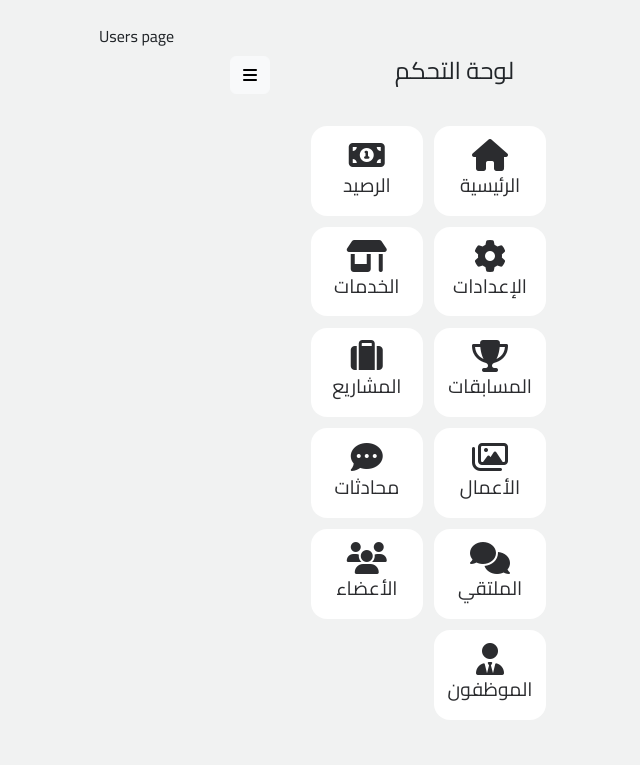
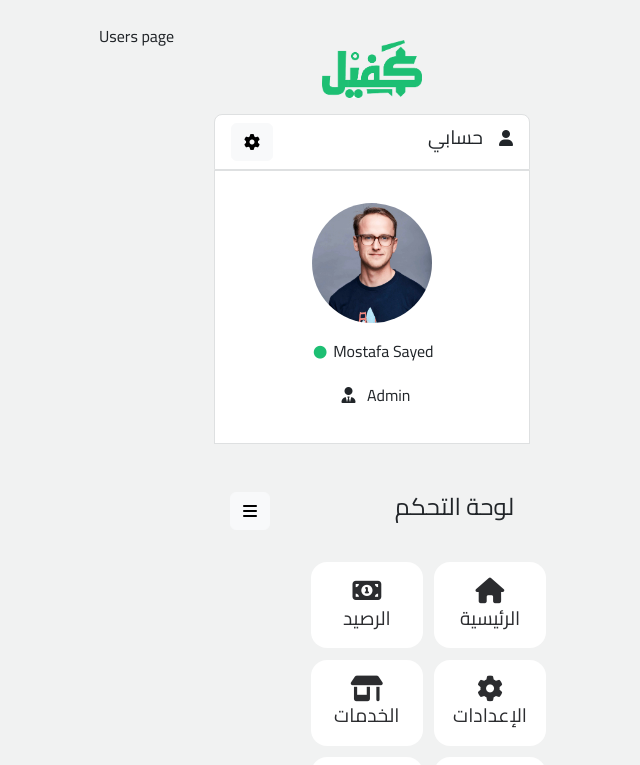
Before and after one commit to Mostafa-sayedahmed/kafil_Dashboard, a React (Create React App) app: page /users in a window 1280 px wide. Shown: the top 765 px of the page, without its empty margins (640-1280 px from the left). Built offline with nearby package versions, Linux system fonts and the light colour scheme.

Commit message:
updating sidebar
+adding side bar logo
+adding user info card
|resizing button's icons

```diff
--- a/src/components/dashboardbtn/dashboardbtn.css
+++ b/src/components/dashboardbtn/dashboardbtn.css
@@ -9,12 +9,13 @@
   color: #ffffff;
 }
 .dashboard-btn i {
-  font-size: 2rem;
+  font-size: 1.6rem;
 }
 .dashboard-btn {
   transition: 0.4s;
   background-color: #ffffff;
   padding: 0.8rem;
+  padding-top: 1rem;
   padding-bottom: 0;
   font-size: 1.2rem;
   text-decoration: none;
--- a/src/components/sidebar/sidebar.css
+++ b/src/components/sidebar/sidebar.css
@@ -3,3 +3,6 @@
   flex-wrap: wrap;
   gap: 0.7rem;
 }
+.logo-img {
+  width: 100px;
+}
--- a/src/components/sidebar/sidebar.js
+++ b/src/components/sidebar/sidebar.js
@@ -2,10 +2,17 @@ import React from "react";
 import Dashboardtn from "../dashboardbtn/dashboardtn";
 import "./sidebar.css";
 import Container from "react-bootstrap/Container";
+import logo from "../../assets/Logo.png";
+import Userinfo from "./../userinfo/userinfo";
 
 export default function Sidebar() {
   return (
-    <div className="sidebar ">
+    <div className="sidebar mt-3 ">
+      <div className="logo-div d-flex justify-content-center">
+        <img src={logo} alt="logo" className="logo-img" />
+      </div>
+      <Userinfo />
+
       <div className=" d-flex flex-row justify-content-between align-items-center m-3 p-3">
         <h4> لوحة التحكم</h4>
         <button className="btn btn-light">
--- /dev/null
+++ b/src/components/userinfo/userinfo.css
@@ -0,0 +1,38 @@
+.userinfo-header.title {
+  display: flex;
+  /* justify-content: center; */
+  align-items: center;
+}
+.userinfo-header span {
+  font-size: 1.2rem;
+  padding: 1rem;
+}
+.userinfo-header {
+  border: 1px solid #dee0e1;
+  background-color: #ffffff;
+  padding-inline: 1rem;
+  padding-block: 0.5rem;
+  border-radius: 8px 8px 0px 0px;
+}
+.user-info {
+  padding: 1rem;
+}
+.is-online {
+  color: #1dbf73;
+  font-size: 0.8rem;
+  margin: 0.2rem;
+}
+.userinfo-details {
+  display: flex;
+  justify-content: center;
+  align-items: center;
+  flex-direction: column;
+  gap: 1rem;
+  border: 1px solid #dee0e1;
+  background-color: #ffffff;
+  padding-block: 2rem;
+}
+.user-avatar img {
+  width: 120px;
+  border-radius: 50%;
+}
--- /dev/null
+++ b/src/components/userinfo/userinfo.js
@@ -0,0 +1,31 @@
+import React from "react";
+import "./userinfo.css";
+import userimg from "../../assets/user.jpg";
+const Userinfo = () => {
+  return (
+    <div className="user-info rounded">
+      <div className="userinfo-header d-flex justify-content-between ">
+        <div className="title">
+          <i class="fa-solid fa-user"></i>
+          <span>حسابي</span>
+        </div>
+        <button className="btn btn-light">
+          <i class="fa-solid fa-gear"></i>
+        </button>
+      </div>
+      <div className="userinfo-details">
+        <div className="user-avatar">
+          <img src={userimg} alt="user image" />
+        </div>
+        <span className="user-name">
+          Mostafa Sayed <i class="is-online fa-solid fa-circle"></i>
+        </span>
+        <span className="user-role">
+          Admin <i class="fa-solid fa-user-tie p-2"></i>
+        </span>
+      </div>
+    </div>
+  );
+};
+
+export default Userinfo;
```
Also changed, not shown: src/assets/Logo.png (added), src/assets/user.jpg (added).
